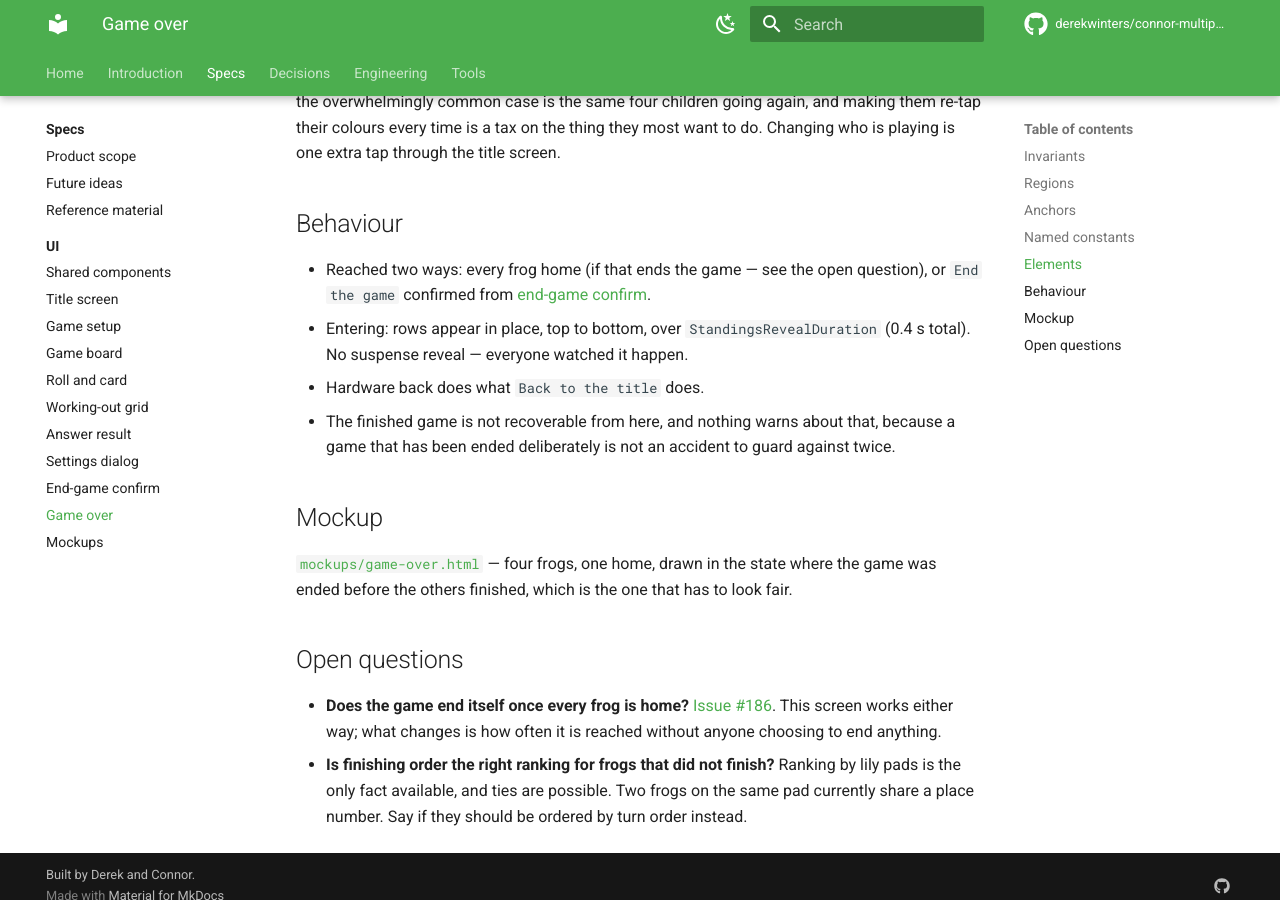
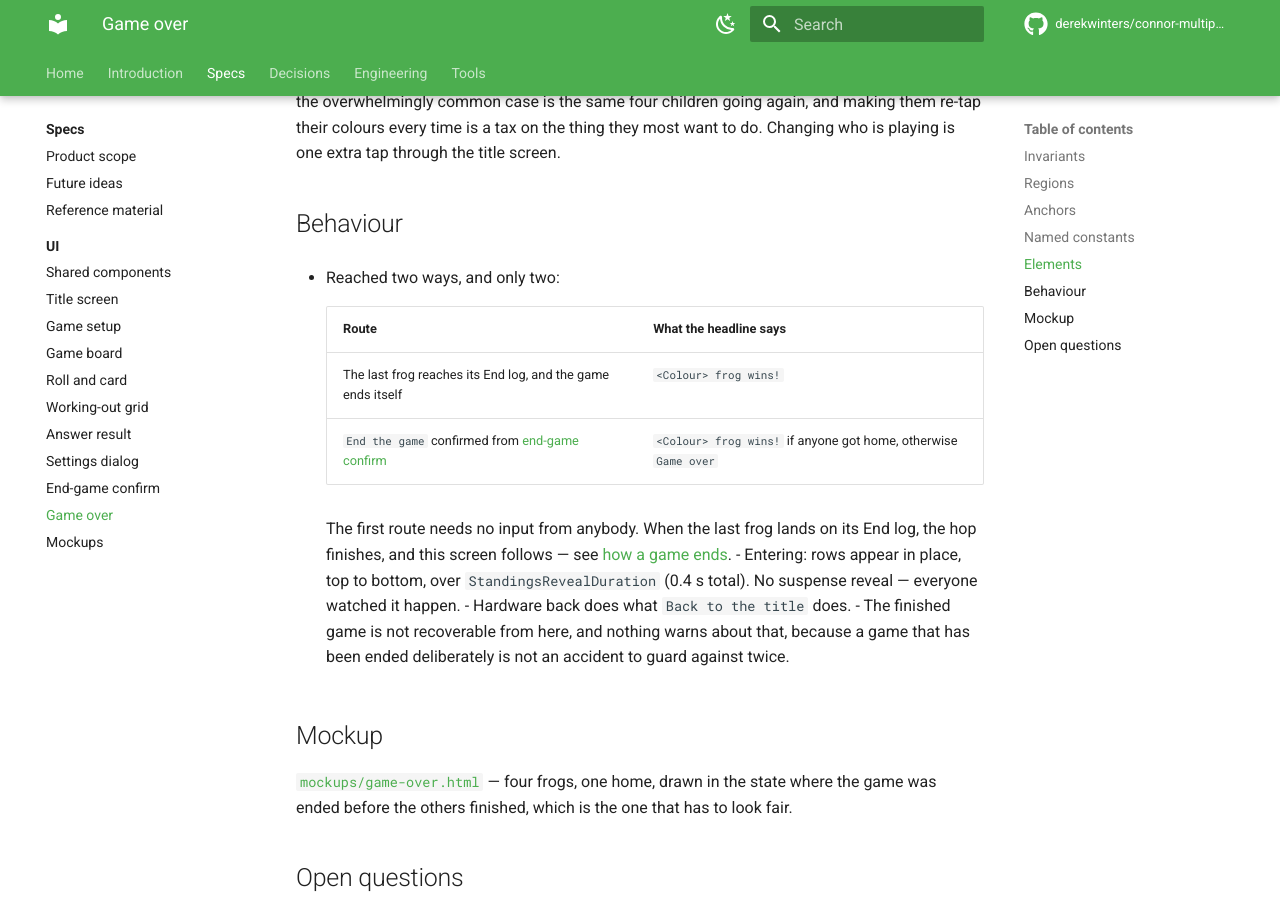
Before and after one commit to derekwinters/connor-multiplying-frogs, an MkDocs documentation site: the page built from docs/specs/ui/game-over.md, in a window 1280 px wide and 900 px high, scrolled down 1995 px. Built offline with MkDocs 1.6.1 and Material for MkDocs 9.7.7, drawn with Linux system fonts in a browser that asks for light colours; comment, search, counter and statistics services are not loaded; the version menu is left out.

Commit message:
docs(specs): end the game on its own once every frog is home (#189)
The last frog to reach its End log finishes the game and the results appear
without anyone choosing to stop, which completes how a game can end: it ends
itself, or any player ends it early with a confirm. There is no third way and
no finished game sitting on the board waiting to be dismissed.

Removes the confirm dialog's everybody-is-home wording, which this makes
unreachable — the dialog can now only ever open while at least one frog is
still swimming.


Claude-Session: https://claude.ai/code/session_01Scj5WXsLitxyZVJBrqfjs5

Co-authored-by: Claude <noreply@anthropic.com>

```diff
--- a/docs/specs/ui/game-over.md
+++ b/docs/specs/ui/game-over.md
@@ -75,9 +75,16 @@ through the title screen.
 
 ## Behaviour
 
-- Reached two ways: every frog home (if that ends the game — see the open
-  question), or `End the game` confirmed from
-  [end-game confirm](end-game-confirm.md).
+- Reached two ways, and only two:
+
+    | Route | What the headline says |
+    | --- | --- |
+    | The last frog reaches its End log, and the game ends itself | `<Colour> frog wins!` |
+    | `End the game` confirmed from [end-game confirm](end-game-confirm.md) | `<Colour> frog wins!` if anyone got home, otherwise `Game over` |
+
+    The first route needs no input from anybody. When the last frog lands on its
+    End log, the hop finishes, and this screen follows — see
+    [how a game ends](../reference/index.md#where-v1-fills-a-gap-the-board-leaves-open).
 - Entering: rows appear in place, top to bottom, over `StandingsRevealDuration`
   (0.4 s total). No suspense reveal — everyone watched it happen.
 - Hardware back does what `Back to the title` does.
@@ -93,10 +100,6 @@ one that has to look fair.
 
 ## Open questions
 
-- **Does the game end itself once every frog is home?**
-  [Issue #186](https://github.com/derekwinters/connor-multiplying-frogs/issues/186).
-  This screen works either way; what changes is how often it is reached without
-  anyone choosing to end anything.
 - **Is finishing order the right ranking for frogs that did not finish?**
   Ranking by lily pads is the only fact available, and ties are possible. Two
   frogs on the same pad currently share a place number. Say if they should be
```
Also changed, not shown: docs/specs/reference/index.md (+14 -2 lines), docs/specs/ui/end-game-confirm.md (+7 -5 lines), docs/specs/ui/game-board.md (+4 -0 lines).
